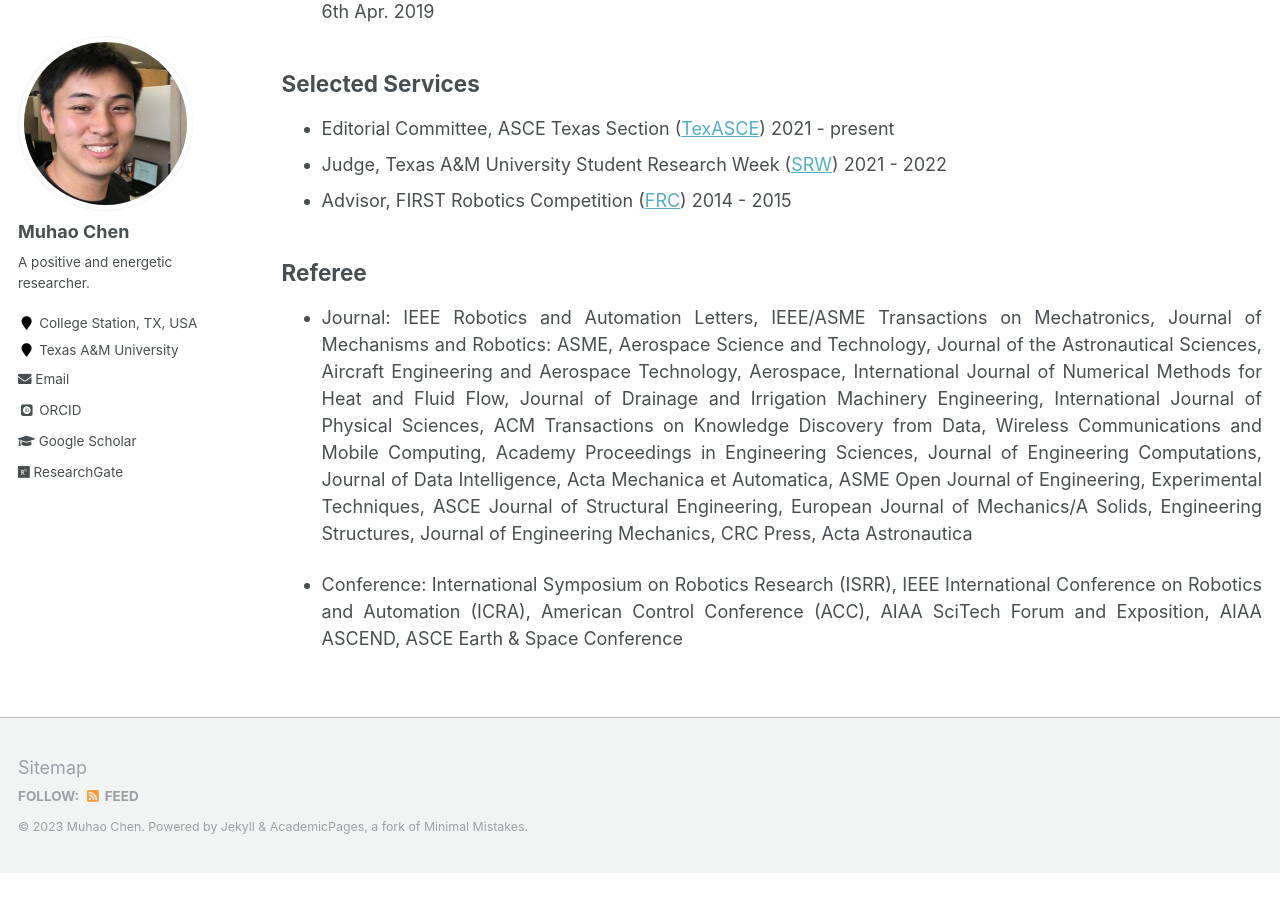
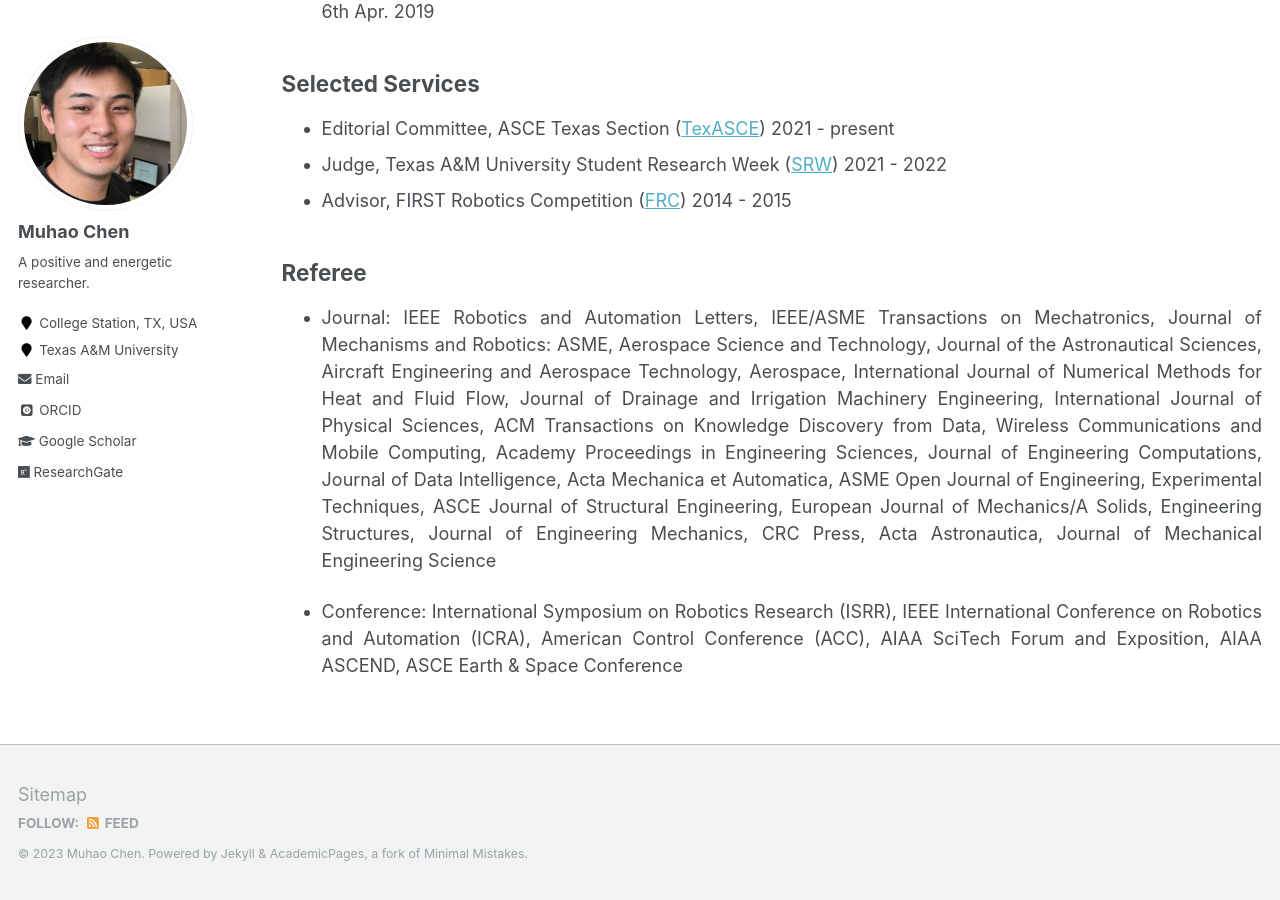
Before and after one commit to Muhao-Chen/muhao-chen.github.io, a Jekyll site: the page built from _pages/professional-activities.md, in a window 1280 px wide and 900 px high, scrolled down 1732 px. Built offline with Jekyll 4.4.1, drawn with Linux system fonts in a browser that asks for light colours; some web fonts are replaced; before the commit the page ends 2605 px from its top, so only the background shows below that.

Commit message:
Update professional-activities.md

```diff
--- a/_pages/professional-activities.md
+++ b/_pages/professional-activities.md
@@ -64,7 +64,7 @@ toc_max_header: 1
 
 ## Referee
 
-* Journal: IEEE Robotics and Automation Letters, IEEE/ASME Transactions on Mechatronics, Journal of Mechanisms and Robotics: ASME, Aerospace Science and Technology, Journal of the Astronautical Sciences, Aircraft Engineering and Aerospace Technology, Aerospace, International Journal of Numerical Methods for Heat and Fluid Flow, Journal of Drainage and Irrigation Machinery Engineering, International Journal of Physical Sciences, ACM Transactions on Knowledge Discovery from Data, Wireless Communications and Mobile Computing, Academy Proceedings in Engineering Sciences, Journal of Engineering Computations, Journal of Data Intelligence, Acta Mechanica et Automatica, ASME Open Journal of Engineering, Experimental Techniques, ASCE Journal of Structural Engineering, European Journal of Mechanics/A Solids, Engineering Structures, Journal of Engineering Mechanics, CRC Press, Acta Astronautica
+* Journal: IEEE Robotics and Automation Letters, IEEE/ASME Transactions on Mechatronics, Journal of Mechanisms and Robotics: ASME, Aerospace Science and Technology, Journal of the Astronautical Sciences, Aircraft Engineering and Aerospace Technology, Aerospace, International Journal of Numerical Methods for Heat and Fluid Flow, Journal of Drainage and Irrigation Machinery Engineering, International Journal of Physical Sciences, ACM Transactions on Knowledge Discovery from Data, Wireless Communications and Mobile Computing, Academy Proceedings in Engineering Sciences, Journal of Engineering Computations, Journal of Data Intelligence, Acta Mechanica et Automatica, ASME Open Journal of Engineering, Experimental Techniques, ASCE Journal of Structural Engineering, European Journal of Mechanics/A Solids, Engineering Structures, Journal of Engineering Mechanics, CRC Press, Acta Astronautica, Journal of Mechanical Engineering Science
 
 * Conference: International Symposium on Robotics Research (ISRR), IEEE International Conference on Robotics and Automation (ICRA), American Control Conference (ACC), AIAA SciTech Forum and Exposition, AIAA ASCEND, ASCE Earth & Space Conference
 
```
